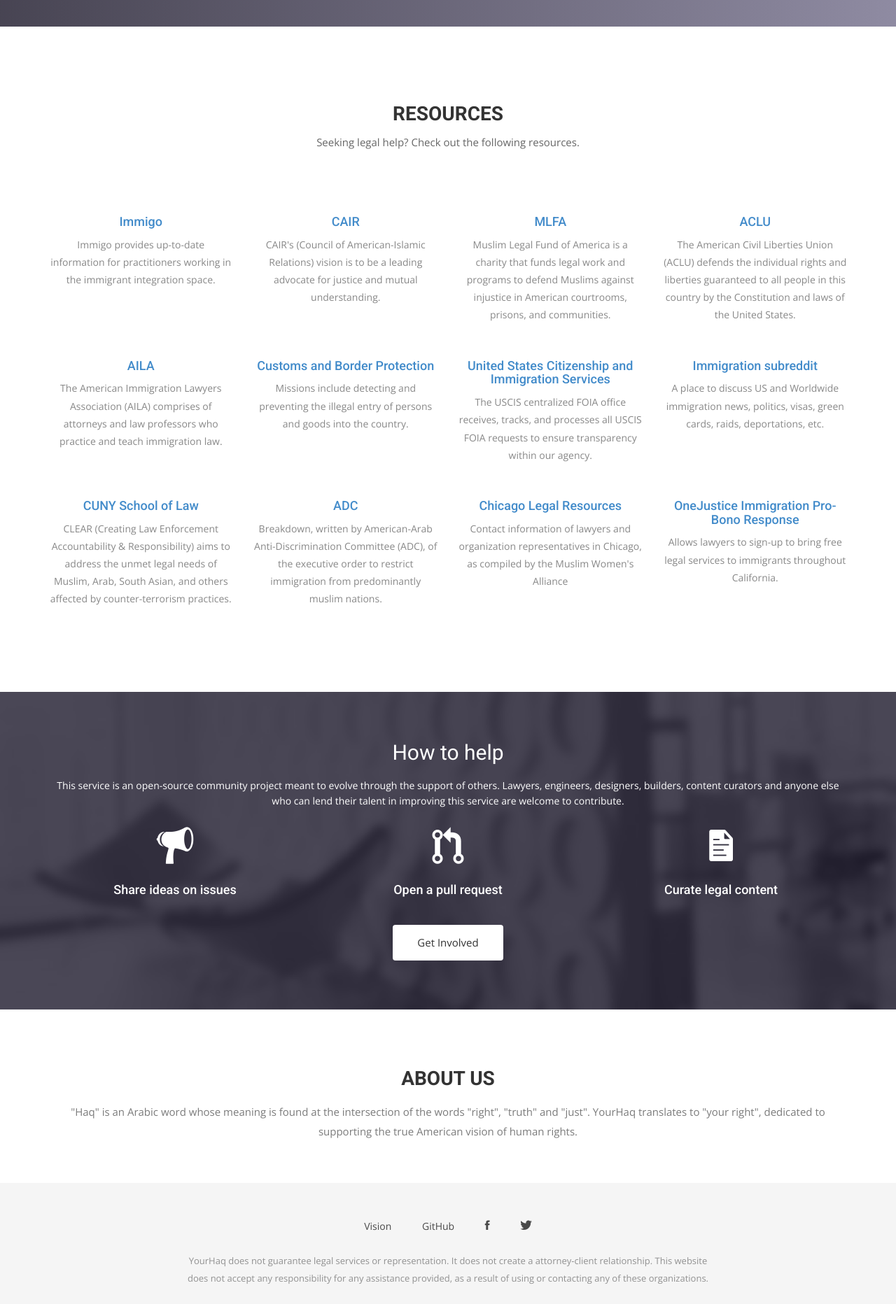
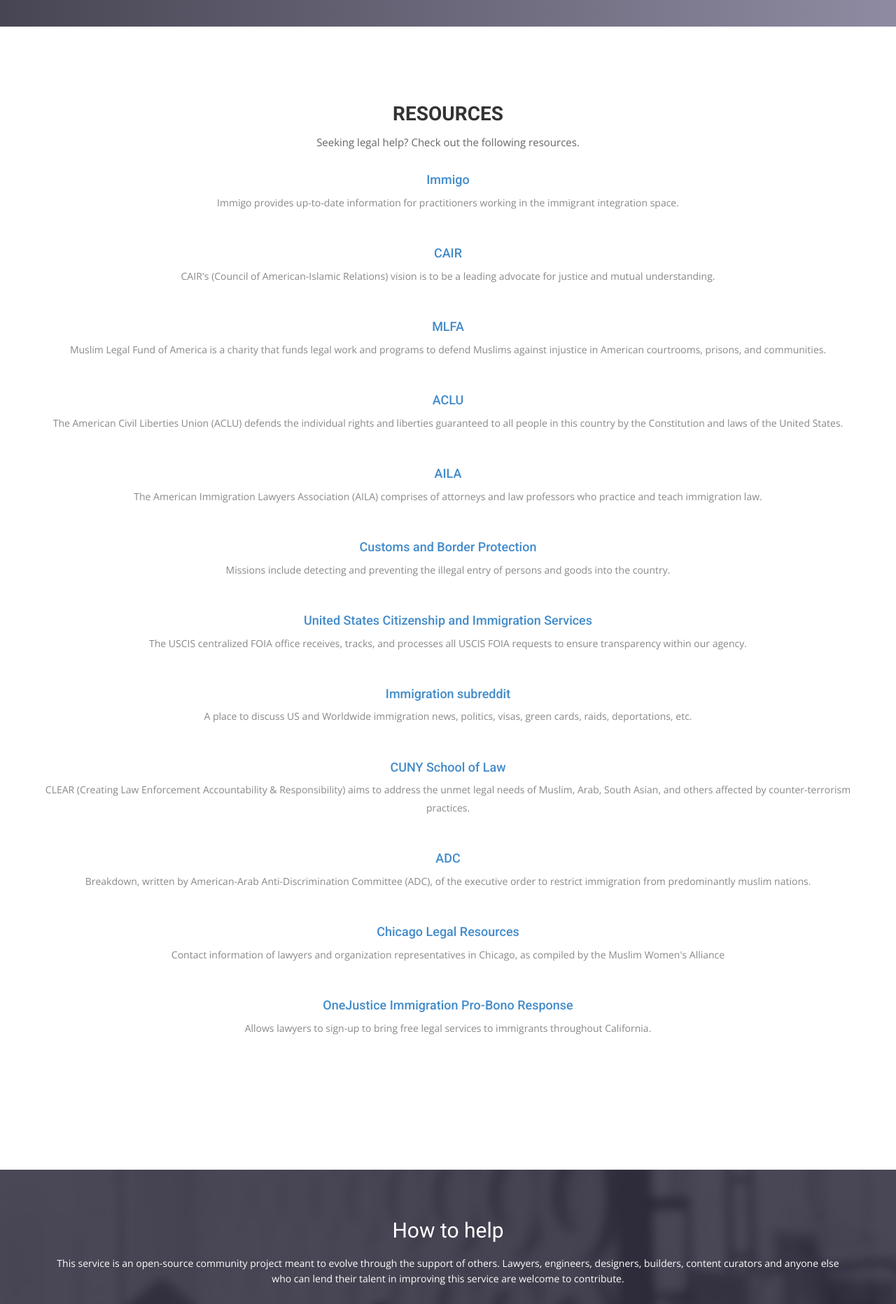
Before and after one commit to aymannadeem/yourhaq, a Jekyll site: the page built from index.html, in a window 1280 px wide. Shown: the part 527-2391 px from the top of the page at 70% size. Built offline with Jekyll 4.4.1, drawn with Linux system fonts in a browser that asks for light colours; nearby versions of some CDN libraries; some web fonts are replaced; grey boxes are pictures that could not be loaded.

Commit message:
Update dom structure
- Using the “row” class makes the search results problematic to
display. This simplifies the dom structure, so resources are listed as
<li> or a single <ul>.

```diff
--- a/index.html
+++ b/index.html
@@ -20,89 +20,109 @@
 <!-- Service Start -->
 <section id="service">
   <div class="container">
+    <div id="js-list">
       <div class="row">
         <div class="section-title">
           <h2>Resources</h2>
           <p>Seeking legal help? Check out the following resources.</p>
+      <ul class="list resource-list">
+        <li>
+          <div class="resource-item">
+            <div class="service-item">
+              <h4 class="name"><a href=https://itunes.apple.com/us/app/immigo/id891595380?mt=8>Immigo</a></h4>
+              <p class="description">Immigo provides up-to-date information for practitioners working in the immigrant integration space. </p>
             </div>
           </div>
-    <div class="row ">
-      <div class="col-sm-6 col-md-3">
+        </li>
+        <li>
+          <div class="resource-item">
             <div class="service-item">
-          <h4><a href=https://itunes.apple.com/us/app/immigo/id891595380?mt=8>Immigo</a></h4>
-          <p>Immigo provides up-to-date information for practitioners working in the immigrant integration space. </p>
+              <h4 class="name"><a href=https://www.cair.com/>CAIR</a></h4>
+              <p class="description">CAIR's (Council of American-Islamic Relations) vision is to be a leading advocate for justice and mutual understanding.</p>
             </div>
           </div>
-      <div class="col-sm-6 col-md-3">
+        </li>
+        <li>
+          <div class="resource-item">
             <div class="service-item">
-          <h4><a href=https://www.cair.com/>CAIR</a></h4>
-          <p>CAIR's (Council of American-Islamic Relations) vision is to be a leading advocate for justice and mutual understanding.</p>
+              <h4 class="name"><a href=https://www.mlfa.org/>MLFA</a></h4>
+              <p class="description">Muslim Legal Fund of America is a charity that funds legal work and programs to defend Muslims against injustice in American courtrooms, prisons, and communities.</p>
             </div>
           </div>
-      <div class="col-sm-6 col-md-3">
+        </li>
+        <li>
+          <div class="resource-item">
             <div class="service-item">
-          <h4><a href=https://www.mlfa.org/>MLFA</a></h4>
-          <p>Muslim Legal Fund of America is a charity that funds legal work and programs to defend Muslims against injustice in American courtrooms, prisons, and communities.</p>
+              <h4 class="name"><a href=https://www.aclu.org/>ACLU</a></h4>
+              <p class="description">The American Civil Liberties Union (ACLU) defends the individual rights and liberties guaranteed to all people in this country by the Constitution and laws of the United States.</p>
             </div>
           </div>
-      <div class="col-sm-6 col-md-3">
+        </li>
+        <li>
+          <div class="resource-item">
             <div class="service-item">
-          <h4><a href=https://www.aclu.org/>ACLU</a></h4>
-          <p>The American Civil Liberties Union (ACLU) defends the individual rights and liberties guaranteed to all people in this country by the Constitution and laws of the United States.</p>
+              <h4 class="name"><a href=http://www.aila.org/>AILA</a></h4>
+              <p class="description">The American Immigration Lawyers Association (AILA) comprises of attorneys and law professors who practice and teach immigration law.</p>
             </div>
           </div>
-    </div>
-    <div class="row">
-      <div class="col-sm-6 col-md-3">
+        </li>
+        <li>
+          <div class="resource-item">
             <div class="service-item">
-          <h4><a href=http://www.aila.org/>AILA</a></h4>
-          <p>The American Immigration Lawyers Association (AILA) comprises of attorneys and law professors who practice and teach immigration law.</p>
+              <h4 class="name"><a href=https://www.cbp.gov/>Customs and Border Protection</a></h4>
+              <p class="description">Missions include detecting and preventing the illegal entry of persons and goods into the country.</p>
             </div>
           </div>
-      <div class="col-sm-6 col-md-3">
+        </li>
+        <li>
+          <div class="resource-item">
             <div class="service-item">
-          <h4><a href=https://www.cbp.gov/>Customs and Border Protection</a></h4>
-          <p>Missions include detecting and preventing the illegal entry of persons and goods into the country.</p>
+              <h4 class="name"><a href=https://www.uscis.gov/>United States Citizenship and Immigration Services</a></h4>
+              <p class="description">The USCIS centralized FOIA office receives, tracks, and processes all USCIS FOIA requests to ensure transparency within our agency.</p>
             </div>
           </div>
-      <div class="col-sm-6 col-md-3">
+        </li>
+        <li>
+          <div class="resource-item">
             <div class="service-item">
-          <h4><a href=https://www.uscis.gov/>United States Citizenship and Immigration Services</a></h4>
-          <p>The USCIS centralized FOIA office receives, tracks, and processes all USCIS FOIA requests to ensure transparency within our agency.</p>
+              <h4 class="name"><a href=https://www.reddit.com/r/immigration/>Immigration subreddit</a></h4>
+              <p class="description">A place to discuss US and Worldwide immigration news, politics, visas, green cards, raids, deportations, etc.</p>
             </div>
           </div>
-      <div class="col-sm-6 col-md-3">
+        </li>
+        <li>
+          <div class="resource-item">
             <div class="service-item">
-          <h4><a href=https://www.reddit.com/r/immigration/>Immigration subreddit</a></h4>
-          <p>A place to discuss US and Worldwide immigration news, politics, visas, green cards, raids, deportations, etc.</p>
+              <h4 class="name"><a href=http://www.law.cuny.edu/academics/clinics/immigration/clear.html>CUNY School of Law</a></h4>
+              <p class="description">CLEAR (Creating Law Enforcement Accountability & Responsibility) aims to address the unmet legal needs of Muslim, Arab, South Asian, and others affected by counter-terrorism practices.</p>
             </div>
           </div>
-    </div>
-    <div class="row">
-      <div class="col-sm-6 col-md-3">
+        </li>
+        <li>
+          <div class="resource-item">
             <div class="service-item">
-          <h4><a href=http://www.law.cuny.edu/academics/clinics/immigration/clear.html>CUNY School of Law</a></h4>
-          <p>CLEAR (Creating Law Enforcement Accountability & Responsibility) aims to address the unmet legal needs of Muslim, Arab, South Asian, and others affected by counter-terrorism practices.</p>
+              <h4 class="name"><a href=http://www.adc.org/wp-content/uploads/2017/01/Muslim-Ban-Breakdown-Final.pdf>ADC</a></h4>
+              <p class="description">Breakdown, written by American-Arab Anti-Discrimination Committee (ADC), of the executive order to restrict immigration from predominantly muslim nations.</p>
             </div>
           </div>
-      <div class="col-sm-6 col-md-3">
+        </li>
+        <li>
+          <div class="resource-item">
             <div class="service-item">
-          <h4><a href=http://www.adc.org/wp-content/uploads/2017/01/Muslim-Ban-Breakdown-Final.pdf>ADC</a></h4>
-          <p>Breakdown, written by American-Arab Anti-Discrimination Committee (ADC), of the executive order to restrict immigration from predominantly muslim nations.</p>
+              <h4 class="name"><a href=https://docs.google.com/spreadsheets/u/1/d/158Q5m2FtAMwq_FFoTYprhNmvpVfgVHdVQGv3CBGVMUo/htmlview#>Chicago Legal Resources</a></h4>
+              <p class="description">Contact information of lawyers and organization representatives in Chicago, as compiled by the Muslim Women's Alliance</p>
             </div>
           </div>
-      <div class="col-sm-6 col-md-3">
+        </li>
+        <li>
+          <div class="resource-item">
             <div class="service-item">
-          <h4><a href=https://docs.google.com/spreadsheets/u/1/d/158Q5m2FtAMwq_FFoTYprhNmvpVfgVHdVQGv3CBGVMUo/htmlview#>Chicago Legal Resources</a></h4>
-          <p>Contact information of lawyers and organization representatives in Chicago, as compiled by the Muslim Women's Alliance</p>
+              <h4 class="name"><a href=https://onejustice.org/immigration/>OneJustice Immigration Pro-Bono Response</a></h4>
+              <p class="description">Allows lawyers to sign-up to bring free legal services to immigrants throughout California.</p>
             </div>
           </div>
-      <div class="col-sm-6 col-md-3">
-        <div class="service-item">
-          <h4><a href=https://onejustice.org/immigration/>OneJustice Immigration Pro-Bono Response</a></h4>
-          <p>Allows lawyers to sign-up to bring free legal services to immigrants throughout California.</p>
-        </div>
-      </div>
+        </li>
+      </ul>
     </div>
   </div>
 </section>
```
Lines whose indentation alone changed are shown as unchanged.
